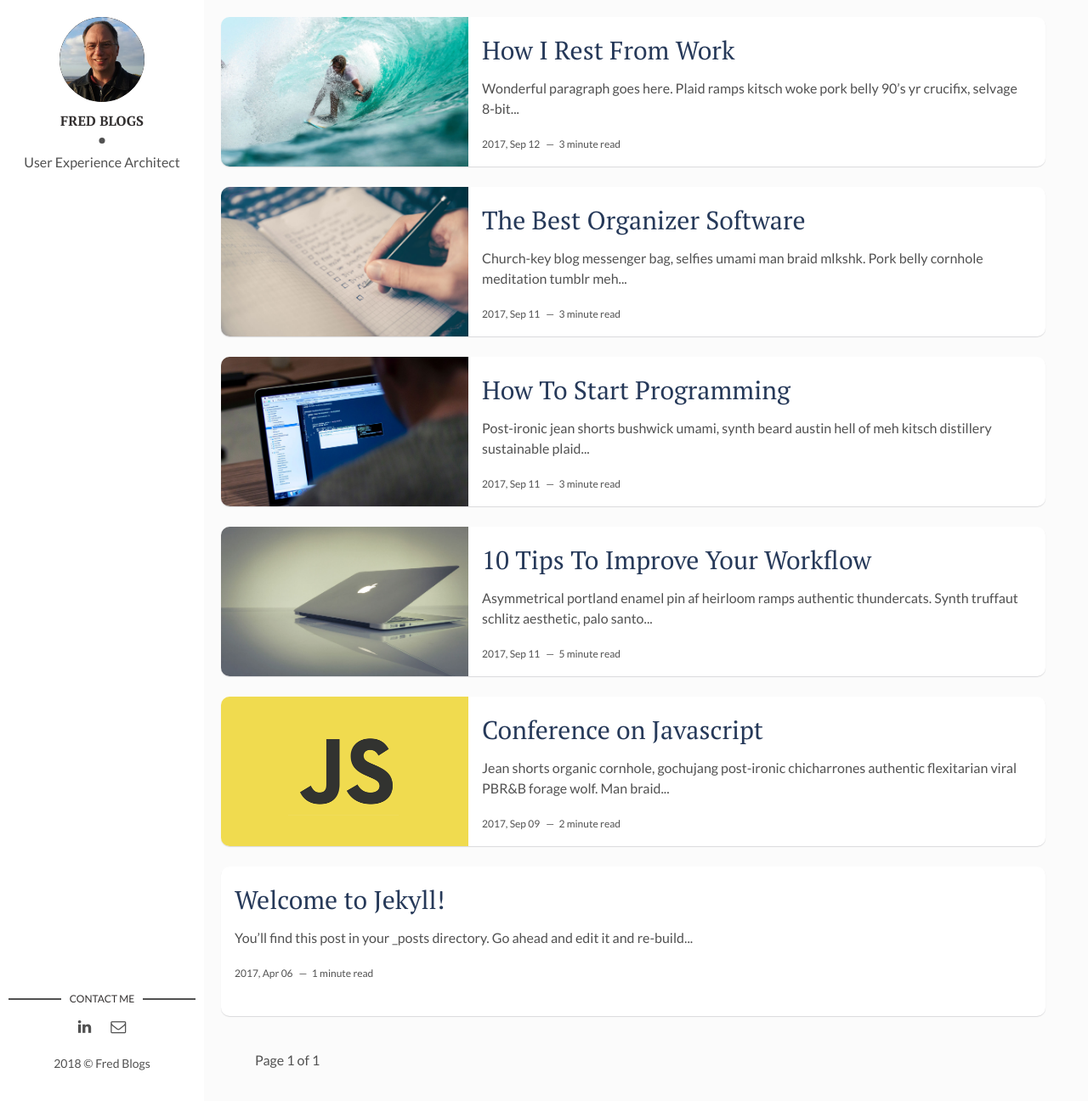
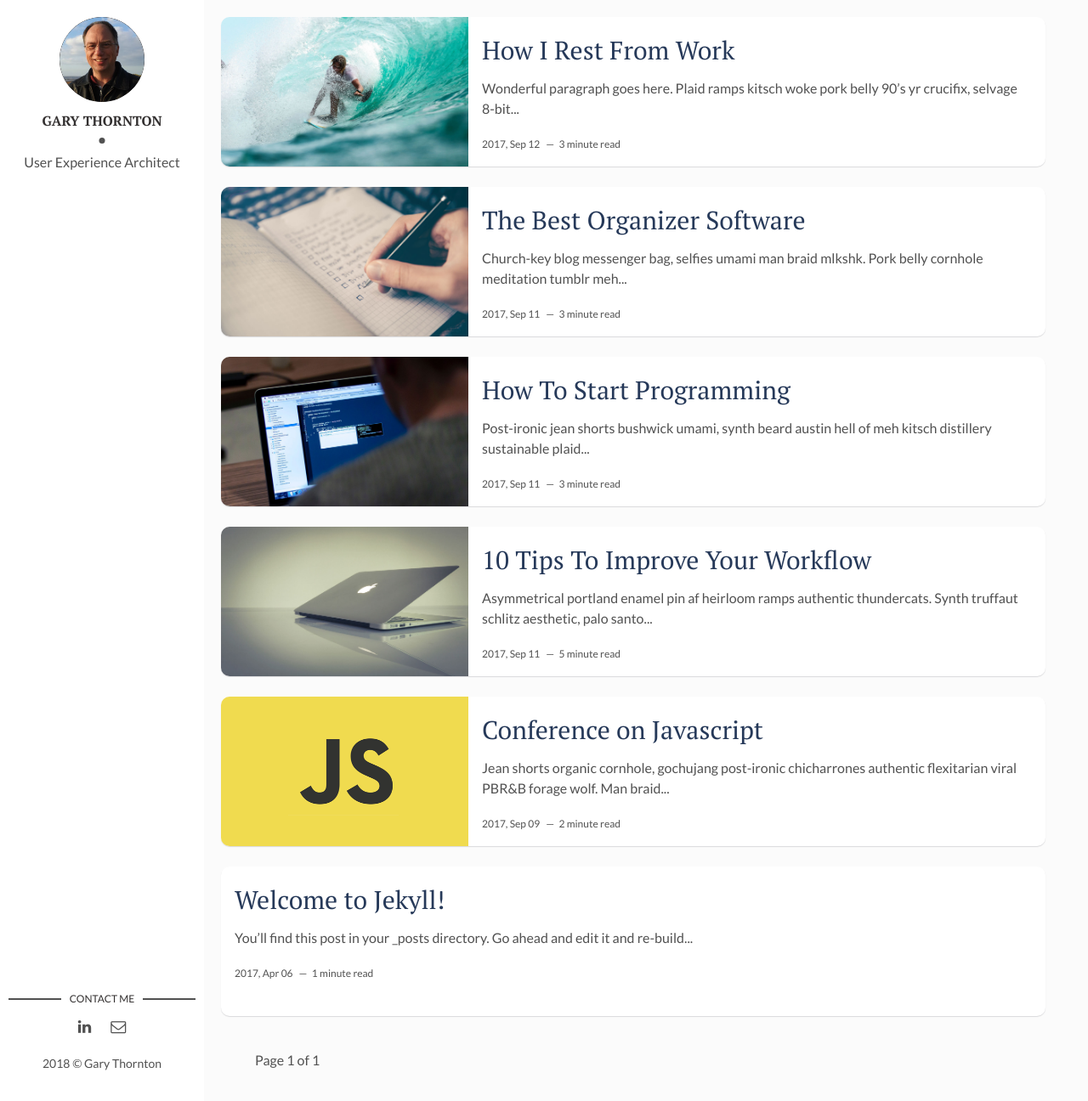
Before and after one commit to garythornton/garythornton.github.io, a Jekyll site: the page built from index.html, in a window 1280 px wide and 1296 px high. Shown: the whole window at 85% size. Built offline with Jekyll 4.4.1, drawn with Linux system fonts in a browser that asks for light colours; the list of posts is cut into pages by our own code.

Commit message:
Update _config.yml

```diff
--- a/_config.yml
+++ b/_config.yml
@@ -1,4 +1,4 @@
-title: Hello, world! I'm Fred Blogs
+title: Gary Thornton
 description: > # this means to ignore newlines until "baseurl:"
   Write an awesome description for your new site here. You can edit this
   line in _config.yml. It will appear in your document head meta (for
@@ -9,12 +9,12 @@ url: "" # the base hostname & protocol for your site, e.g. http://example.com
 site-twitter: #if your site has a twitter account, enter it here
 
 # Author Settings
-author: Fred Blogs # add your name
+author: Gary Thornton # add your name
 author-img: gary.png # add your photo
 about-author: User Experience Architect # add description
 social-twitter: # add your Twitter handle
 social-facebook: # add your Facebook handle
-social-github: artemsheludko # add your Github handle
+social-github: garythornton # add your Github handle
 social-linkedin: # add your Linkedin handle
 social-email: # add your Email address
 
```
